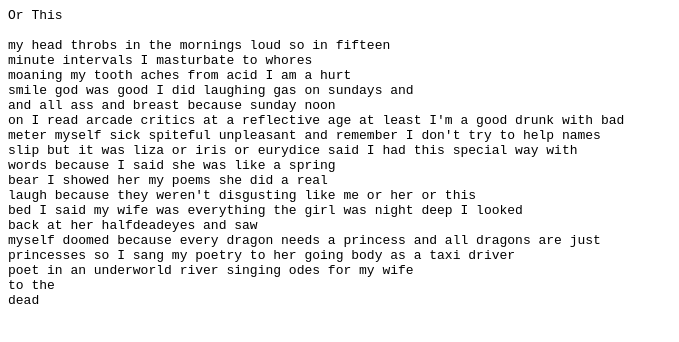
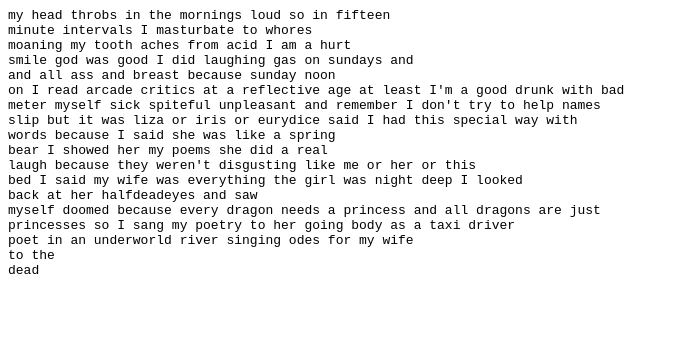
Before and after one commit to theoleehusky/theoleehusky.github.io, a plain HTML site: page orthis.html in a window 1280 px wide. Shown: the whole page, without its empty margins (0-679 px from the left). Drawn offline with Linux system fonts and the light colour scheme.

Commit message:
no title

```diff
--- a/orthis.html
+++ b/orthis.html
@@ -1,8 +1,6 @@
 <title>&lrm;</title>
 
 <pre>
-Or This
-
 my head throbs in the mornings loud so in fifteen
 minute intervals I masturbate to whores
 moaning my tooth aches from acid I am a hurt
```
